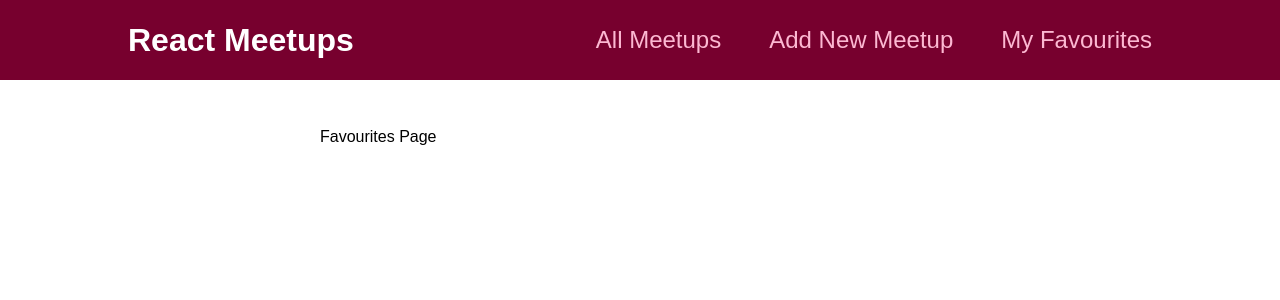
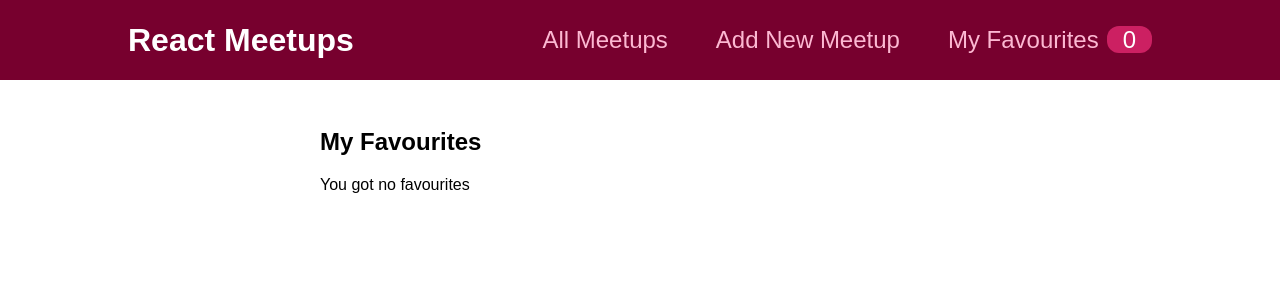
Before and after one commit to kdedvukaj/First-React-Project, a React (Create React App) app: page /favourites in a window 1280 px wide. Shown: the top 300 px of the page. Built offline with nearby package versions, Linux system fonts and the light colour scheme.

Commit message:
Favourites Badge

```diff
--- a/src/components/layout/MainNavigation.js
+++ b/src/components/layout/MainNavigation.js
@@ -1,8 +1,12 @@
+import { useContext } from "react";
 import { Link } from "react-router-dom";
 
 import classes from "./MainNavigation.module.css";
+import FavouritesContext from "../../store/favourites-context";
 
 function MainNavigation() {
+  const favouritesCtx = useContext(FavouritesContext);
+
   return (
     <header className={classes.header}>
       <div className={classes.logo}>React Meetups</div>
@@ -15,7 +19,12 @@
             <Link to="/new-meetup">Add New Meetup</Link>
           </li>
           <li>
-            <Link to="/favourites">My Favourites</Link>
+            <Link to="/favourites">
+              My Favourites
+              <span className={classes.badge}>
+                {favouritesCtx.totalFavourites}
+              </span>
+            </Link>
           </li>
         </ul>
       </nav>
--- a/src/components/meetups/MeetupItem.js
+++ b/src/components/meetups/MeetupItem.js
@@ -16,9 +16,9 @@
       favouritesCtx.addFavourite({
         id: props.id,
         title: props.title,
+        image: props.image,
+        address: props.address,
         description: props.description,
-        image: props.image,
-        address: props.image,
       });
     }
   }
--- a/src/pages/Favourites.js
+++ b/src/pages/Favourites.js
@@ -1,5 +1,25 @@
+import { useContext } from "react";
+
+import FavouritesContext from "../store/favourites-context";
+import MeetupList from "../components/meetups/MeetupList";
+
 function FavouritesPage() {
-  return <div>Favourites Page</div>;
+  const favouritesCtx = useContext(FavouritesContext);
+
+  let content;
+
+  if (favouritesCtx.totalFavourites === 0) {
+    content = <p>You got no favourites</p>;
+  } else {
+    content = <MeetupList meetups={favouritesCtx.favourites} />;
+  }
+
+  return (
+    <section>
+      <h1>My Favourites</h1>
+      {content}
+    </section>
+  );
 }
 
 export default FavouritesPage;
```
